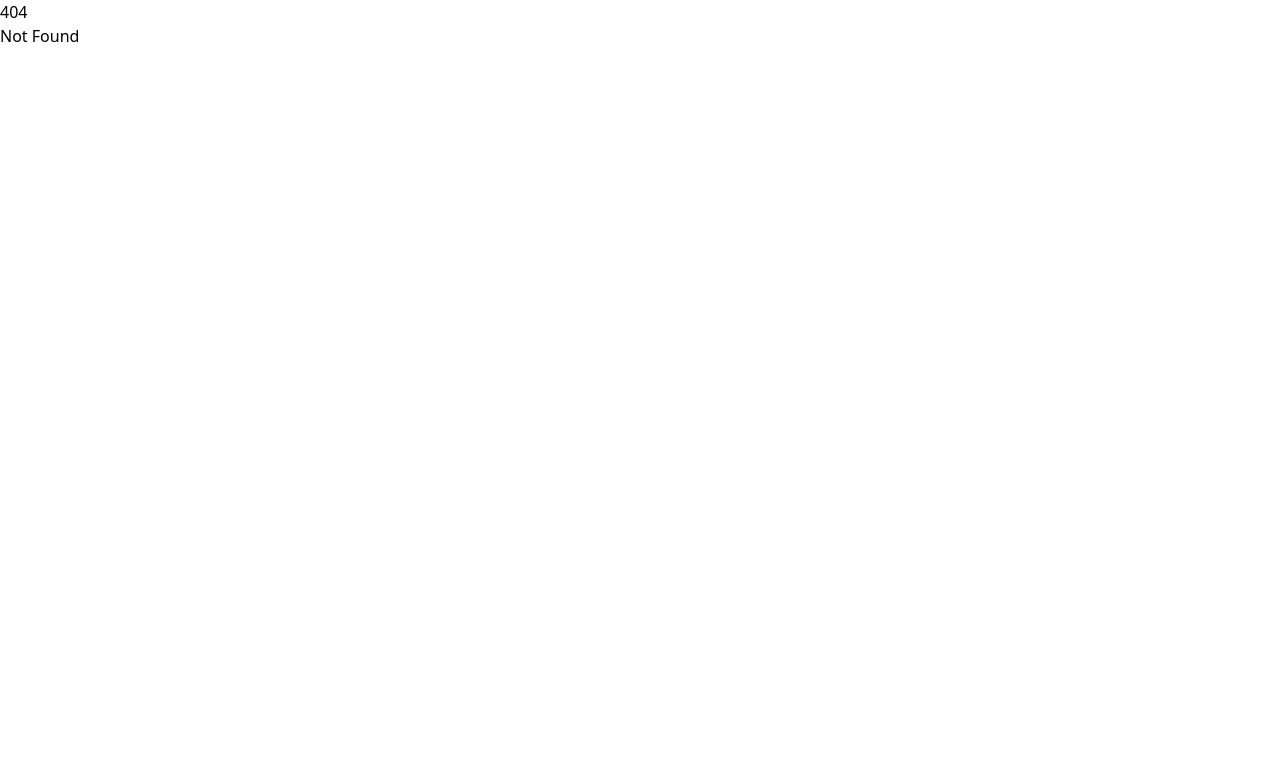
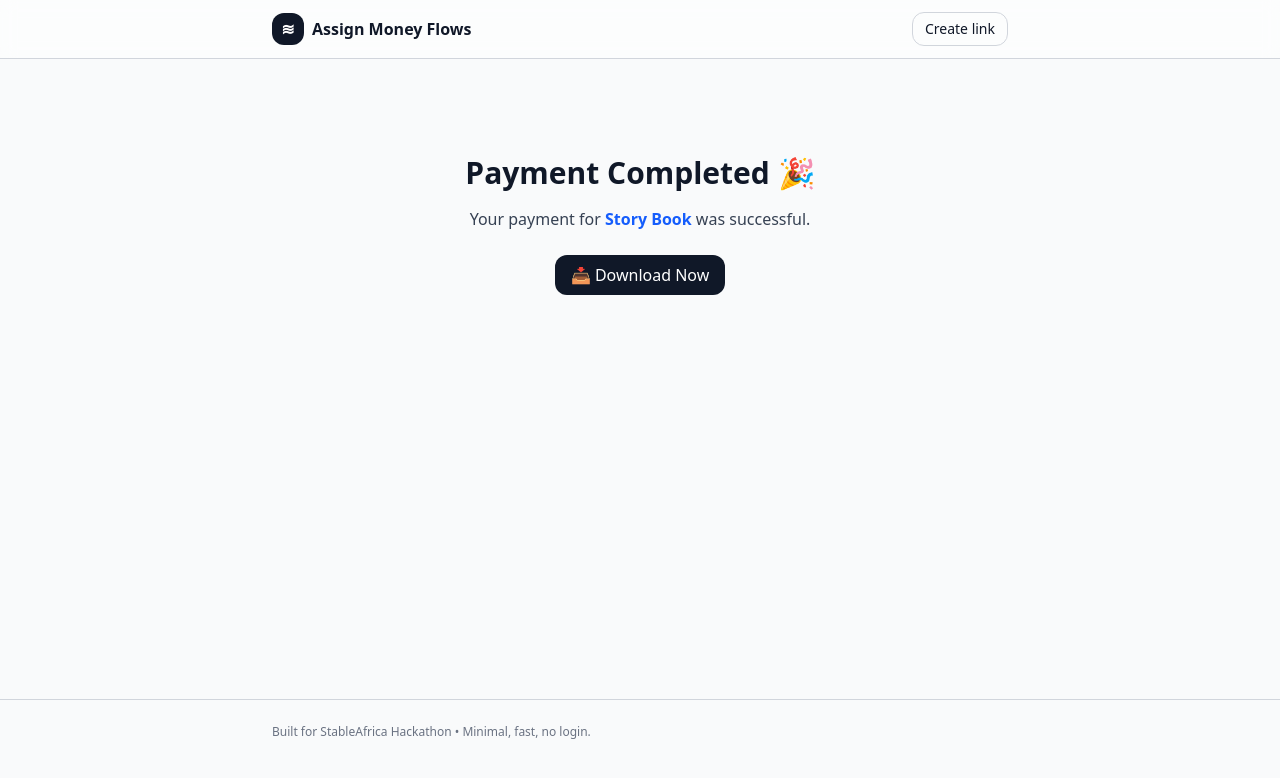
Before and after one commit to assignmoney/assign-web-spark, a SvelteKit app: page /pay/1/complete in a window 1280 px wide. Before the commit this address had no page. Shown: the top 778 px of the page. Built offline with nearby package versions, Linux system fonts and the light colour scheme.

Commit message:
feat: add payment completed page

```diff
--- /dev/null
+++ b/src/routes/(main)/pay/[id]/complete/+page.server.ts
@@ -0,0 +1,23 @@
+import type { PageServerLoad } from './$types';
+
+async function getOrderCompletion(id: string) {
+	return {
+		slug: id,
+		title: 'Story Book',
+		fulfilled: true,
+		type: 'download' as 'download' | 'redirect' | 'instructions',
+		downloadUrl: '/files/story-book.pdf',
+		redirectUrl: 'https://example.com/welcome',
+		instructions: 'Join our WhatsApp group here: https://chat.whatsapp.com/abc123'
+	};
+}
+
+export const load: PageServerLoad = async ({ params }) => {
+	const order = await getOrderCompletion(params.id);
+
+	if (!order.fulfilled) {
+		return { order, pending: true };
+	}
+
+	return { order, pending: false };
+};
--- /dev/null
+++ b/src/routes/(main)/pay/[id]/complete/+page.svelte
@@ -0,0 +1,61 @@
+<script lang="ts">
+  export let data: {
+    order: {
+      slug: string;
+      title: string;
+      fulfilled: boolean;
+      type: "download" | "redirect" | "instructions";
+      downloadUrl: string;
+      redirectUrl: string;
+      instructions: string;
+    };
+    pending: boolean;
+  };
+
+  // Auto-redirect if type === "redirect"
+  if (!data.pending && data.order.type === "redirect") {
+    window.location.href = data.order.redirectUrl;
+  }
+</script>
+
+<div class="py-6">
+  <div class="p-8 text-center">
+    <!-- Title -->
+    <h1 class="text-3xl font-extrabold mb-4 text-gray-900">
+      Payment Completed 🎉
+    </h1>
+    <p class="mb-6 text-gray-700">
+      Your payment for
+      <span class="font-semibold text-blue-600">{data.order.title}</span>
+      was successful.
+    </p>
+
+    <!-- States -->
+    {#if data.pending}
+      <div
+        class="p-4 bg-yellow-100 text-yellow-800 rounded-lg text-sm border border-yellow-200"
+      >
+        ⏳ Your payment is still being confirmed.
+        <span class="block mt-1 text-xs text-yellow-700"
+          >Please refresh this page later.</span
+        >
+      </div>
+    {:else if data.order.type === "download"}
+      <a href={data.order.downloadUrl} class="button"> 📥 Download Now </a>
+    {:else if data.order.type === "instructions"}
+      <div class="p-5 bg-green-50 border border-green-200 rounded-lg text-left">
+        <p class="font-semibold text-green-800 mb-2">Next steps:</p>
+        <p class="text-gray-700 whitespace-pre-line leading-relaxed">
+          {data.order.instructions}
+        </p>
+      </div>
+    {:else if data.order.type === "redirect"}
+      <div
+        class="p-5 bg-blue-50 border border-blue-200 rounded-lg text-sm text-blue-800"
+      >
+        Redirecting you to
+        <span class="font-mono text-blue-700">{data.order.redirectUrl}</span>...
+      </div>
+    {/if}
+  </div>
+</div>
```
